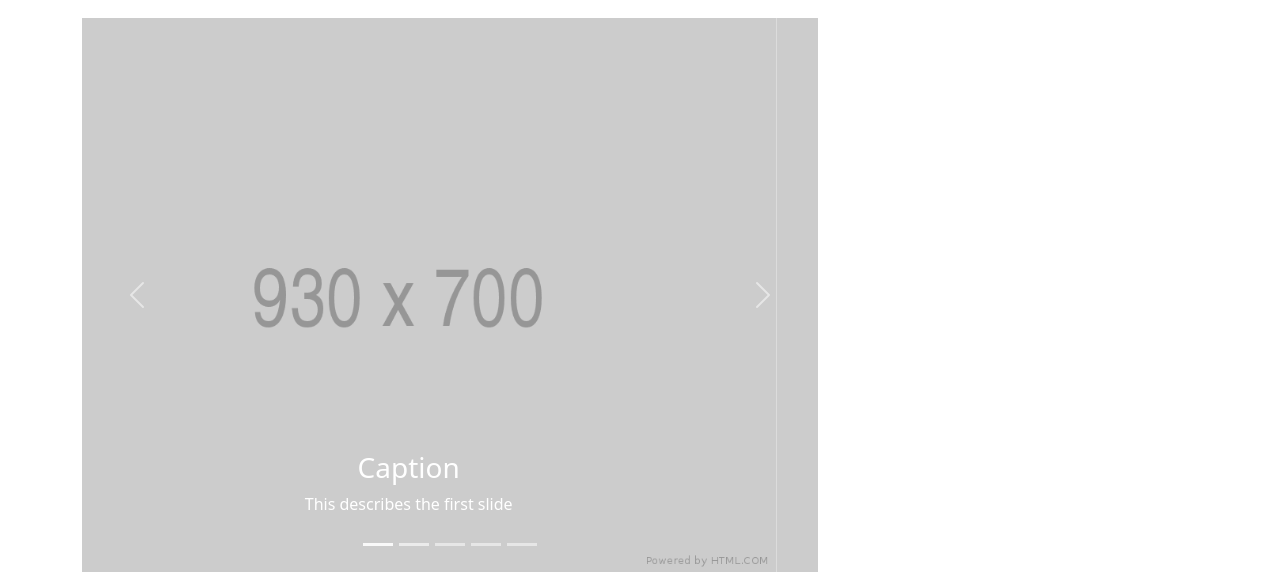
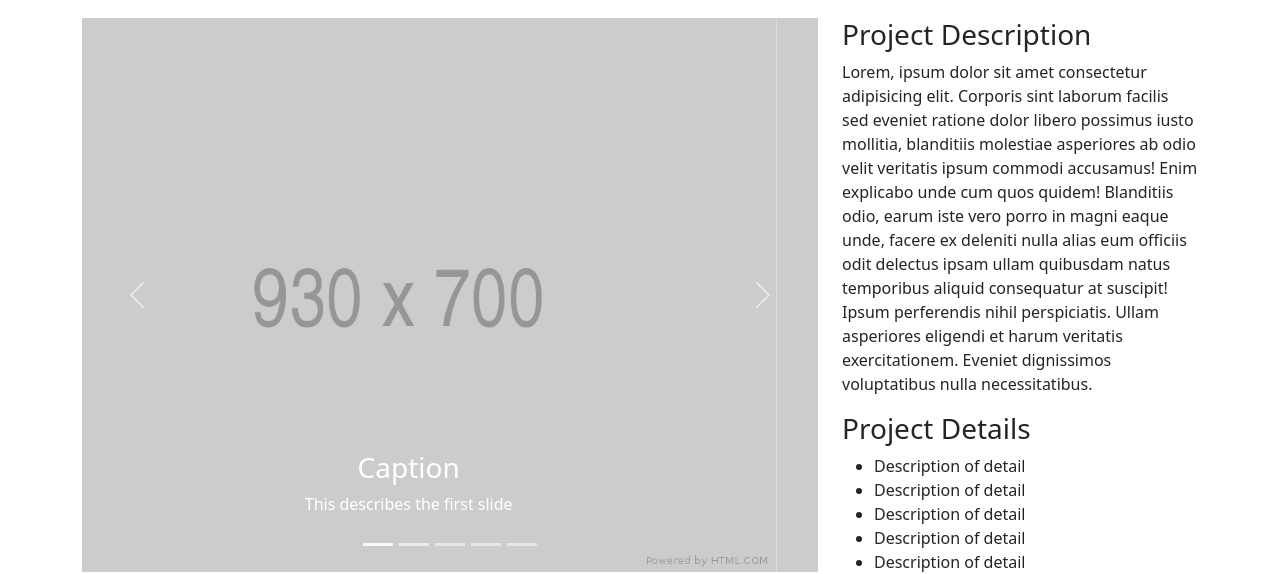
Before and after one commit to pmdenlinger/Portfolio, a plain HTML site: page starter/overview.html in a window 1280 px wide. Shown: the part 239-813 px from the top of the page. Drawn offline with Linux system fonts and the light colour scheme.

Commit message:
Add project description, details

```diff
--- a/starter/overview.html
+++ b/starter/overview.html
@@ -159,6 +159,23 @@
               </button>
             </div>
             </div>
+            <div class="col-12 col-xl-4">
+              <h3>Project Description</h3>
+              <p>Lorem, ipsum dolor sit amet consectetur adipisicing elit. Corporis sint laborum facilis sed eveniet
+                ratione dolor libero possimus iusto mollitia, blanditiis molestiae asperiores ab odio velit veritatis
+                ipsum commodi accusamus! Enim explicabo unde cum quos quidem! Blanditiis odio, earum iste vero porro in
+                magni eaque unde, facere ex deleniti nulla alias eum officiis odit delectus ipsam ullam quibusdam natus
+                temporibus aliquid consequatur at suscipit! Ipsum perferendis nihil perspiciatis. Ullam asperiores
+                eligendi et harum veritatis exercitationem. Eveniet dignissimos voluptatibus nulla necessitatibus.</p>
+              <h3>Project Details</h3>
+              <ul>
+                <li>Description of detail</li>
+                <li>Description of detail</li>
+                <li>Description of detail</li>
+                <li>Description of detail</li>
+                <li>Description of detail</li>
+              </ul>
+            </div>
           </div>
         </div>
       </div>
```
